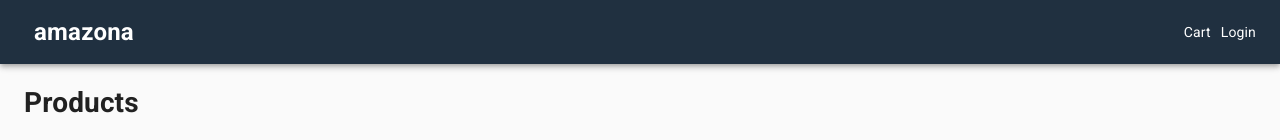
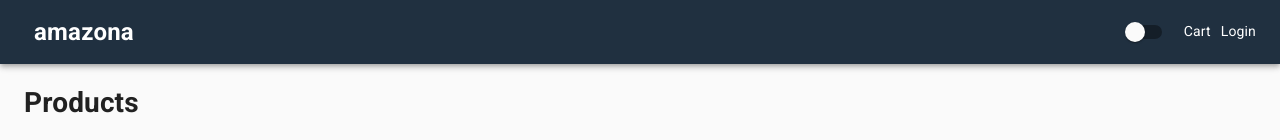
Before and after one commit to myko1328/dobuy-ecommerce, a Next.js app: page / in a window 1280 px wide. Shown: the top 140 px of the page. Built offline with nearby package versions, Linux system fonts and the light colour scheme.

Commit message:
added switch and persist

```diff
--- a/components/Layout.js
+++ b/components/Layout.js
@@ -1,4 +1,4 @@
-import React, { useContext } from 'react';
+import React, { useContext, useEffect, useState } from 'react';
 import Head from 'next/head';
 import NextLink from 'next/link';
 import {
@@ -9,14 +9,18 @@ import {
 	Link,
 	ThemeProvider,
 	CssBaseline,
+	Switch,
 } from '@material-ui/core';
 import { createTheme } from '@material-ui/core/styles';
 import useStyles from '../utils/styles';
 import { Store } from '../utils/Store';
+import Cookies from 'js-cookie';
 
 export default function Layout({ title, description, children }) {
-	const { state } = useContext(Store);
+	const { state, dispatch } = useContext(Store);
 	const { darkMode } = state;
+	const [mode, setMode] = useState(false);
+	useEffect(() => setMode(darkMode), [darkMode]);
 	const theme = createTheme({
 		typography: {
 			h1: {
@@ -31,7 +35,7 @@ export default function Layout({ title, description, children }) {
 			},
 		},
 		palette: {
-			type: darkMode ? 'dark' : 'light',
+			type: mode ? 'dark' : 'light',
 			primary: {
 				main: '#f0c000',
 			},
@@ -41,7 +45,11 @@ export default function Layout({ title, description, children }) {
 		},
 	});
 	const classes = useStyles();
-
+	const darkModeChangeHandler = () => {
+		dispatch({ type: darkMode ? 'DARK_MODE_OFF' : 'DARK_MODE_ON' });
+		const newDarkMode = !darkMode;
+		Cookies.set('darkMode', newDarkMode ? 'ON' : 'OFF');
+	};
 	return (
 		<div>
 			<Head>
@@ -59,6 +67,10 @@ export default function Layout({ title, description, children }) {
 						</NextLink>
 						<div className={classes.grow}></div>
 						<div>
+							<Switch
+								checked={darkMode}
+								onChange={darkModeChangeHandler}
+							></Switch>
 							<NextLink href='/cart' passHref>
 								<Link>Cart</Link>
 							</NextLink>
--- a/package.json
+++ b/package.json
@@ -9,6 +9,7 @@
   },
   "dependencies": {
     "@material-ui/core": "^4.12.3",
+    "js-cookie": "^3.0.1",
     "next": "12.0.8",
     "react": "17.0.2",
     "react-dom": "17.0.2"
--- a/utils/Store.js
+++ b/utils/Store.js
@@ -1,9 +1,9 @@
+import Cookies from 'js-cookie';
 import { createContext, useReducer } from 'react';
 
 export const Store = createContext();
 
 function reducer(state, action) {
-	console.log('STATE DIRI', state);
 	switch (action.type) {
 		case 'DARK_MODE_ON':
 			return { ...state, darkMode: true };
@@ -16,7 +16,7 @@ function reducer(state, action) {
 
 export function StoreProvider(props) {
 	const [state, dispatch] = useReducer(reducer, {
-		darkMode: false,
+		darkMode: Cookies.get('darkMode') === 'ON' ? true : false,
 	});
 
 	const value = { state, dispatch };
```
Also changed, not shown: 1 other file (tests, documents, lock files or other folders).
